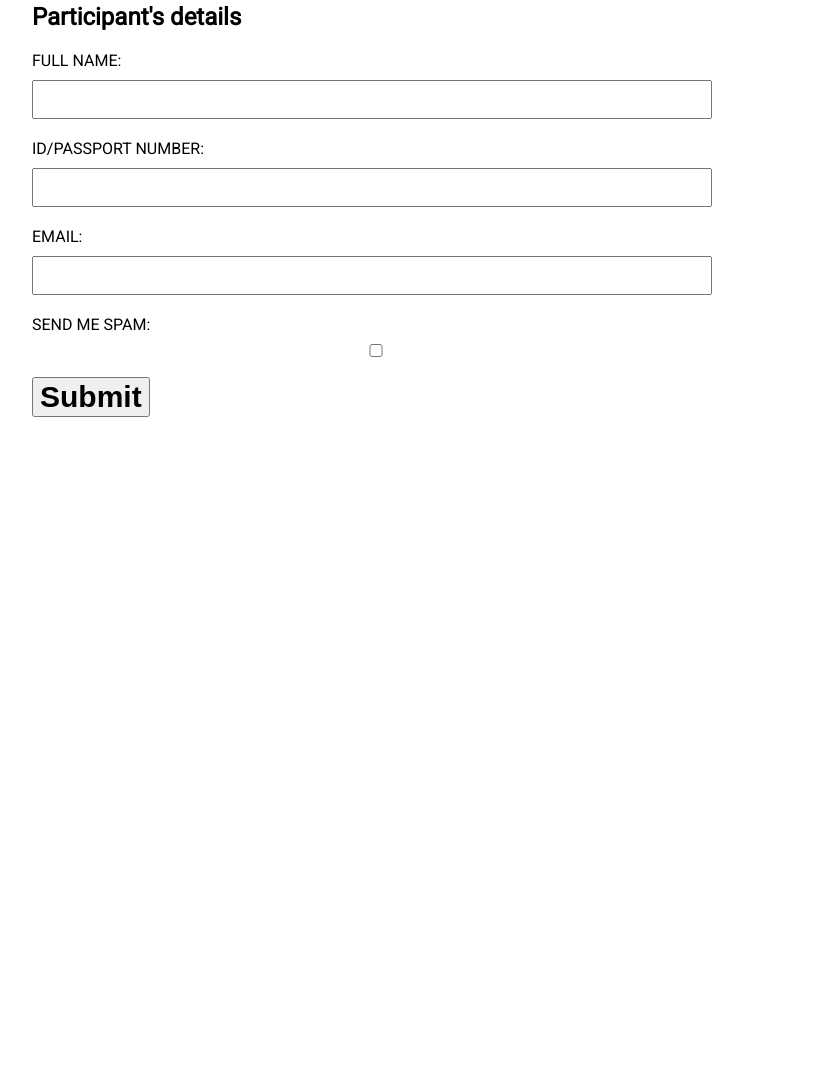
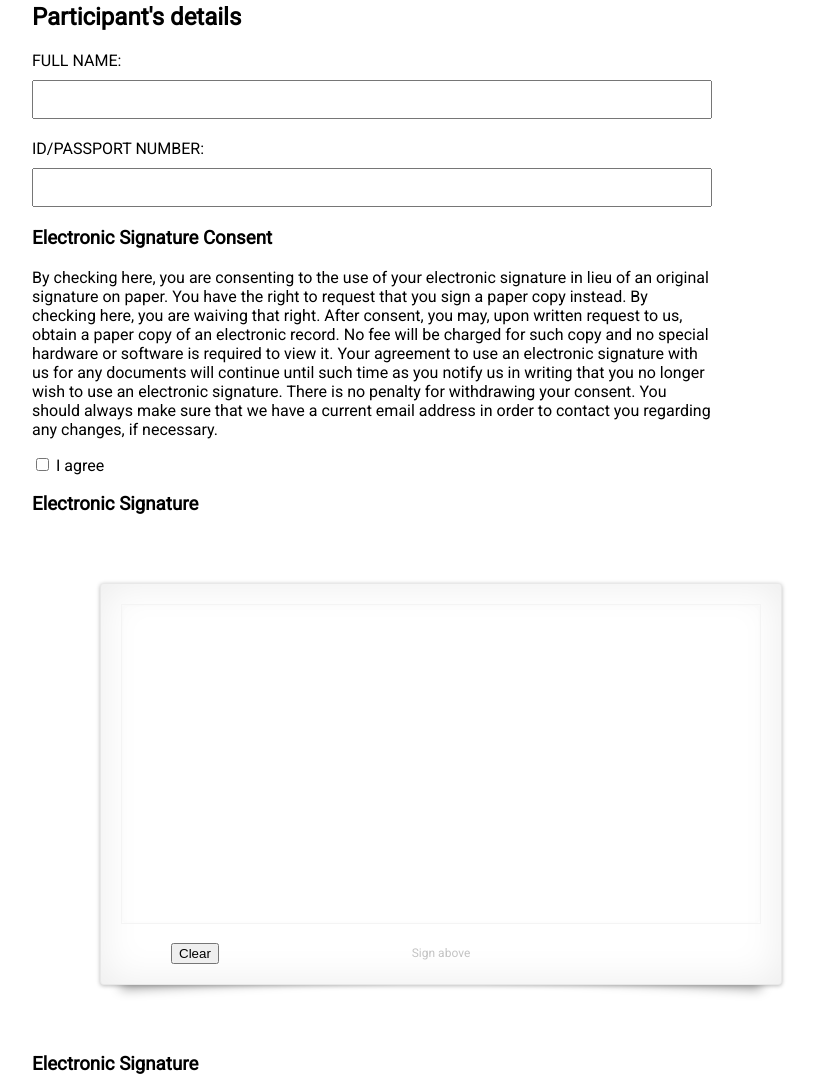
Before and after one commit to bloc11/authsys-public, a website: page static/index.html in a window 1280 px wide. Shown: the part 1457-2535 px from the top of the page, without its empty margins (268-1083 px from the left). Before the commit the page ends 1834 px from the top, so only its background shows below. Drawn offline with Linux system fonts and the light colour scheme; files whose address does not match are found by name.

Commit message:
Re-enabled signature. Added signature  contsent checkbox.

```diff
--- a/sass/_signature_pad.scss
+++ b/sass/_signature_pad.scss
@@ -1,14 +1,15 @@
 .m-signature-pad {
-  display: none;
+  //display: none;
 
-  position: absolute;
+  //position: absolute;
+  position: relative;
   font-size: 10px;
-  width: 400px;
-  height: 200px;
-  top: 50%;
-  left: 50%;
-  margin-left: -200px;
-  margin-top: -100px;
+  width: 100%;
+  height: 400px;
+  //top: 50%;
+  //left: 50%;
+  //margin-left: -200px;
+  //margin-top: -100px;
   border: 1px solid #e8e8e8;
   background-color: #fff;
   box-shadow: 0 1px 4px rgba(0, 0, 0, 0.27), 0 0 40px rgba(0, 0, 0, 0.08) inset;
--- a/static/index.html
+++ b/static/index.html
@@ -100,6 +100,26 @@
           <input name="id_no" type="text"/>
         </div>
 
+        <h3>Electronic Signature Consent</h3>
+        <p>
+          By checking here, you are consenting to the use of your electronic signature in lieu
+          of an original signature on paper. You have the right to request that you sign a paper
+          copy instead. By checking here, you are waiving that right. After consent, you may,
+          upon written request to us, obtain a paper copy of an electronic record.
+          No fee will be charged for such copy and no special hardware or software is required
+          to view it. Your agreement to use an electronic signature with us for any documents
+          will continue until such time as you notify us in writing that you no longer wish to
+          use an electronic signature. There is no penalty for withdrawing your consent. You
+          should always make sure that we have a current email address in order to contact you
+          regarding any changes, if necessary.
+        </p>
+
+        <p>
+          <input type="checkbox"/> I agree
+        </p>
+
+        <h3>Electronic Signature</h3>
+
         <div id="signature-pad" class="m-signature-pad">
           <div class="m-signature-pad--body">
           <canvas></canvas>
@@ -111,6 +131,7 @@
           </div>
         </div>
 
+        <h3>Electronic Signature</h3>
         <div>
           <label for="email">Email: </label>
           <input name="email" tyype="text"/>
```
Also changed, not shown: static/app.css.
